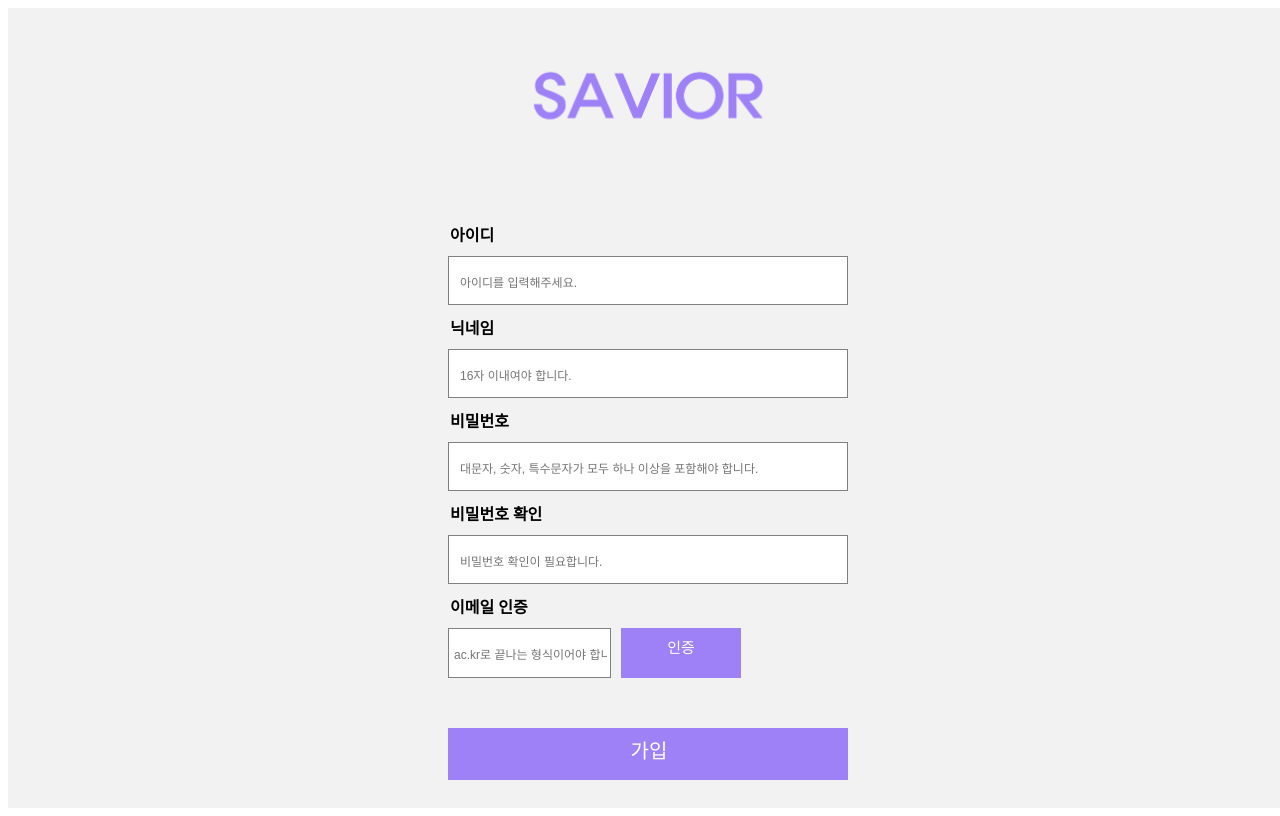
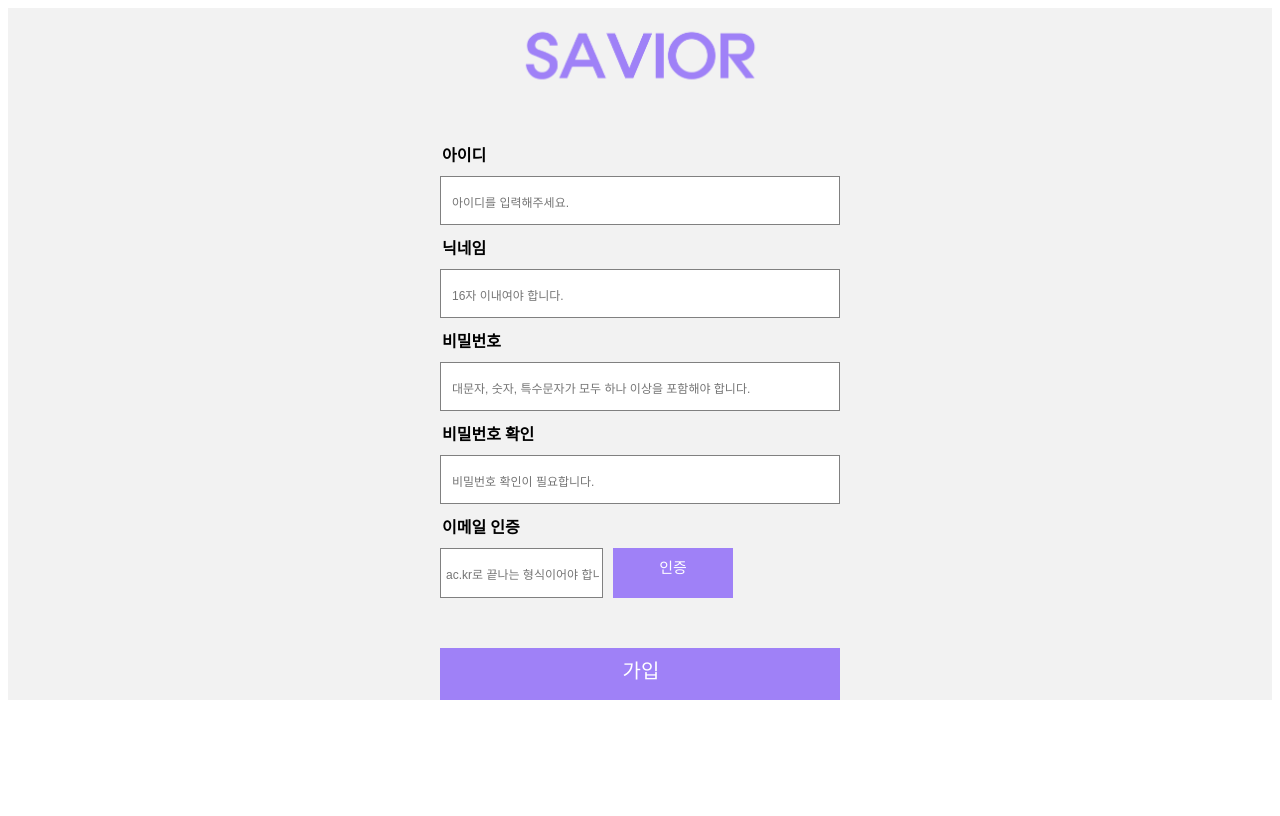
Before and after one commit to ReflectMun/capstone2022, a React (Create React App) app in the folder client/: page /signup in a window 1280 px wide. Built offline with nearby package versions, Linux system fonts and the light colour scheme.

Commit message:
햄버거 메뉴 위치 낮추기

```diff
--- a/client/src/css/Signup.module.css
+++ b/client/src/css/Signup.module.css
@@ -4,8 +4,9 @@ h4 {
   font-size: 16px;
 }
 .background {
-  height: 100vh;
-  width: 100vw;
+  height: 100%;
+  width: 100%;
+
   background-color: #f2f2f2;
 }
 .label_style {
@@ -15,8 +16,8 @@ h4 {
 }
 .logo_image {
   height: 120px;
-  padding: 20px;
-  margin: 20px;
+  /* padding: 20px; */
+  /* margin: 20px; */
 }
 .signup_main {
   text-align: center;
--- a/client/src/css/nav.module.css
+++ b/client/src/css/nav.module.css
@@ -121,9 +121,9 @@
  */
 .menu {
   position: absolute;
-  width: 400px;
+  width: 300px;
   height: 100%;
-  margin: 10px 0 0 -30px;
+  margin: 20px 0 0 -30px;
 
   padding-left: 0;
 
```
